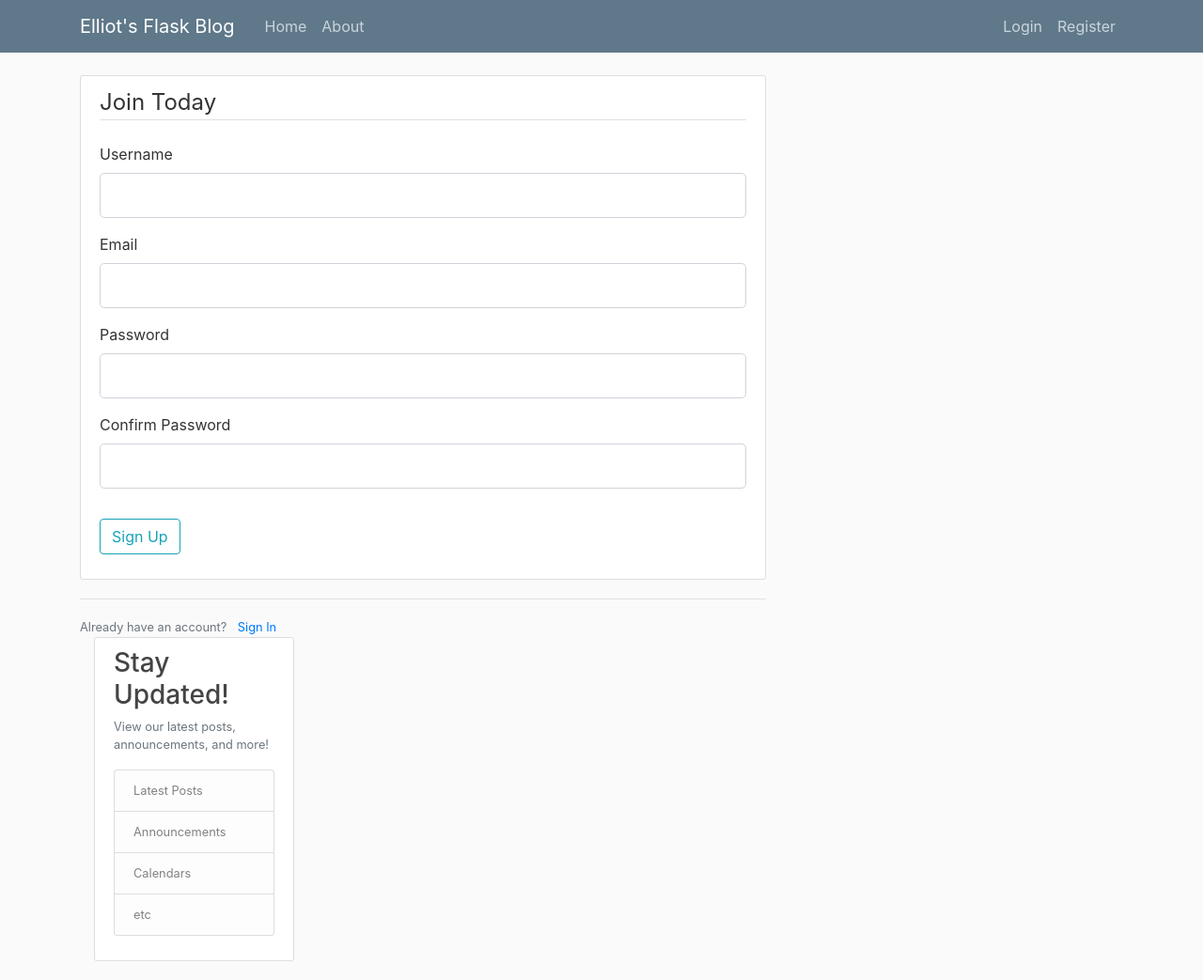
After one commit to edubu2/flask-blog, a Flask app: page /register in a window 1280 px wide. The commit adds this page. Shown: the whole page at 94% size. Run offline with Flask 2, Linux system fonts and the light colour scheme; some libraries are stand-ins or nearby versions.

Commit message:
Create register.html with forms, add msg flashing to app & layout.html
Updated '/register' route to allow HTTP POST & GET methods.

Registering for account at this point does not do anything other than
flash a message & redirect to /home. DB implementation will handle this.

Now alerts (such as 'Account Created') will flash before the content
section of any page (due to layout.html change).

Created an empty login.html template file.

```diff
--- a/flask_blog.py
+++ b/flask_blog.py
@@ -1,4 +1,4 @@
-from flask import Flask, render_template, url_for
+from flask import Flask, render_template, url_for, flash, redirect
 from forms import RegistrationForm, LoginForm
 
 app = Flask(__name__) # __name__ is just the name of the current module, helps flask find libraries/static files
@@ -24,16 +24,19 @@ posts = [
 
 @app.route('/') # create home route. Browser will display whatever is returned from the following function
 @app.route('/home') # make it so / and /home go to the same place
-def home_page():
+def home():
     return render_template('home.html', posts=posts) # we can now access this variable in the template using arg name 'posts'
 
 @app.route('/about')
 def about():
     return render_template('about.html', title='About')
 
-@app.route('/register')
+@app.route('/register', methods=['GET', 'POST'])
 def register():
     form = RegistrationForm()
+    if form.validate_on_submit(): # if the form was valid when it was submitted:
+        flash('Account created for {}!'.format(form.username.data), 'success')
+        return redirect(url_for('home'))
     return render_template('register.html', title='Register', form=form)
 
 @app.route('/login')
--- a/templates/layout.html
+++ b/templates/layout.html
@@ -41,8 +41,17 @@
     <main role="main" class="container">
       <div class="row">
         <div class="col-md-8">
+          <!-- Flash any alerts (if necessary) -->
+          {% with messages = get_flashed_messages(with_categories=true) %}
+            {% if messages %}
+              {% for category, message in messages %}
+                <div class="alert alert-{{ category }}">
+                  {{ message }}
+              {% endfor %}
+            {% endif %}
+          {% endwith %}
           {% block content %}{% endblock %}
-        </div>
+        </div> <!-- End flash section -->
         <div class="col-md-4">
           <div class="content-section">
             <h3>Stay Updated!</h3>
--- /dev/null
+++ b/templates/register.html
@@ -0,0 +1,41 @@
+{% extends "layout.html" %}
+{% block content %}
+  <div class="content-section">
+      <!-- open a form tag with post, so that it posts the info to the same form we're currently on  -->
+      <form method="POST" action="">
+        <!-- enter form fields: hidden tag, then  -->
+        {{ form.hidden_tag() }} <!-- adds a token that interfaces w/ secret key to protect the website, don't worry about the rest but we do need this -->
+        <!-- We will add some html/css classes here from bootstrap for asthetics -->
+        <fieldset class="form-group">
+          <legend class="border-bottom mb-4">Join Today</legend>
+          <!-- Now we start adding our fields -->
+          <div class="form-group">
+            {{ form.username.label(class="form-control-label") }}
+            {{ form.username(class="form-control form-control-lg") }}
+          </div>
+          <div class="form-group">
+            {{ form.email.label(class="form-control-label") }}
+            {{ form.email(class="form-control form-control-lg") }}
+          </div>
+          <div class="form-group">
+            {{ form.password.label(class="form-control-label") }}
+            {{ form.password(class="form-control form-control-lg") }}
+          </div>
+          <div class="form-group">
+            {{ form.confirm_password.label(class="form-control-label") }}
+            {{ form.confirm_password(class="form-control form-control-lg") }}
+          </div>
+        </fieldset>
+        <!-- Now we design our submit button field -->
+        <div class="form-group">
+          {{ form.submit(class="btn btn-outline-info") }}
+        </div>
+      </form>
+  </div>
+  <div class="border-top pt-3">
+    <small class="text-muted">
+      <!-- If you already have an account, link to login page -->
+      <!-- NOTE that what we pass into url_for here is the name of the FUNCTION (not route) -->
+      Already have an account? <a class="ml-2" href="{{ url_for('login') }}">Sign In</a>
+
+{% endblock content %}
```
Also changed, not shown: templates/login.html (added).
